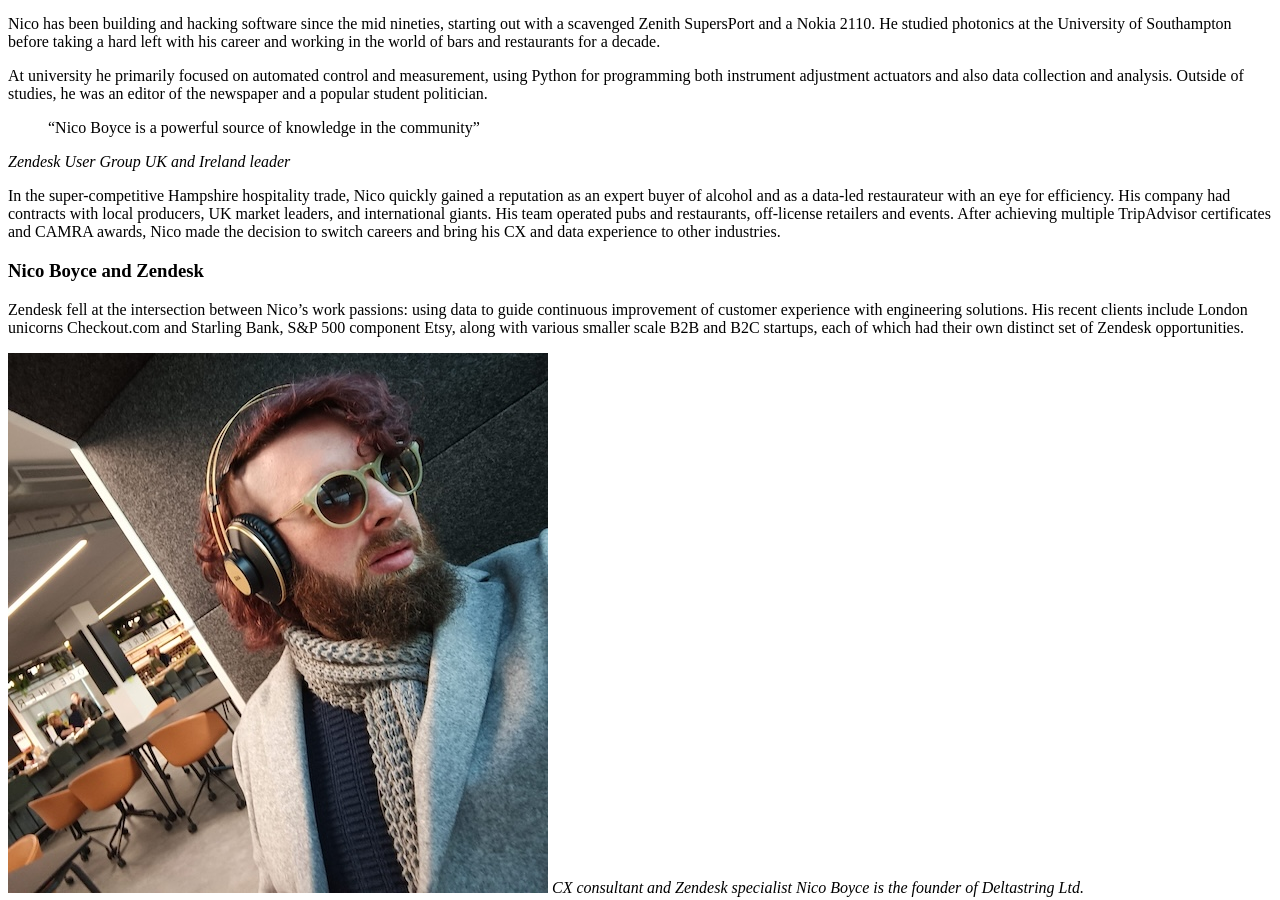
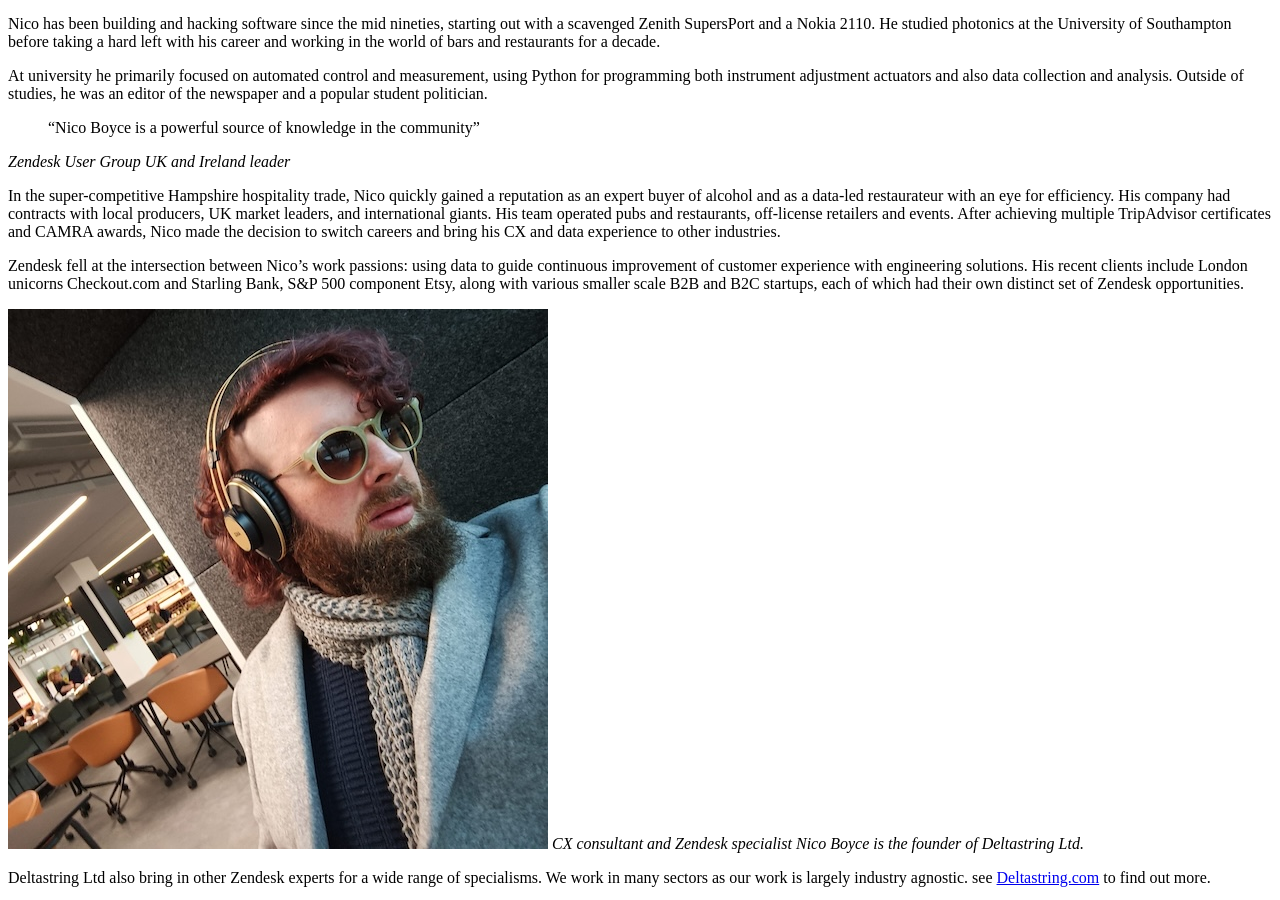
Before and after one commit to nicoboyce/peakdaddotcom, a Jekyll site: the page built from nico.md, in a window 1280 px wide and 900 px high, scrolled down 1604 px. Built offline with Jekyll 4.4.1, drawn with Linux system fonts in a browser that asks for light colours.

Commit message:
finallyyy

```diff
--- a/nico.md
+++ b/nico.md
@@ -28,8 +28,6 @@ At university he primarily focused on automated control and measurement, using P
 
 In the super-competitive Hampshire hospitality trade, Nico quickly gained a reputation as an expert buyer of alcohol and as a data-led restaurateur with an eye for efficiency. His company had contracts with local producers, UK market leaders, and international giants. His team operated pubs and restaurants, off-license retailers and events. After achieving multiple TripAdvisor certificates and CAMRA awards, Nico made the decision to switch careers and bring his CX and data experience to other industries.
 
-### Nico Boyce and Zendesk
-
 Zendesk fell at the intersection between Nico's work passions: using data to guide continuous improvement of customer experience with engineering solutions. His recent clients include London unicorns Checkout.com and Starling Bank, S&P 500 component Etsy, along with various smaller scale B2B and B2C startups, each of which had their own distinct set of Zendesk opportunities.
 
 ![Nico Boyce, founder of Deltastring Ltd.](/public/img/nico-office.jpeg)
```
